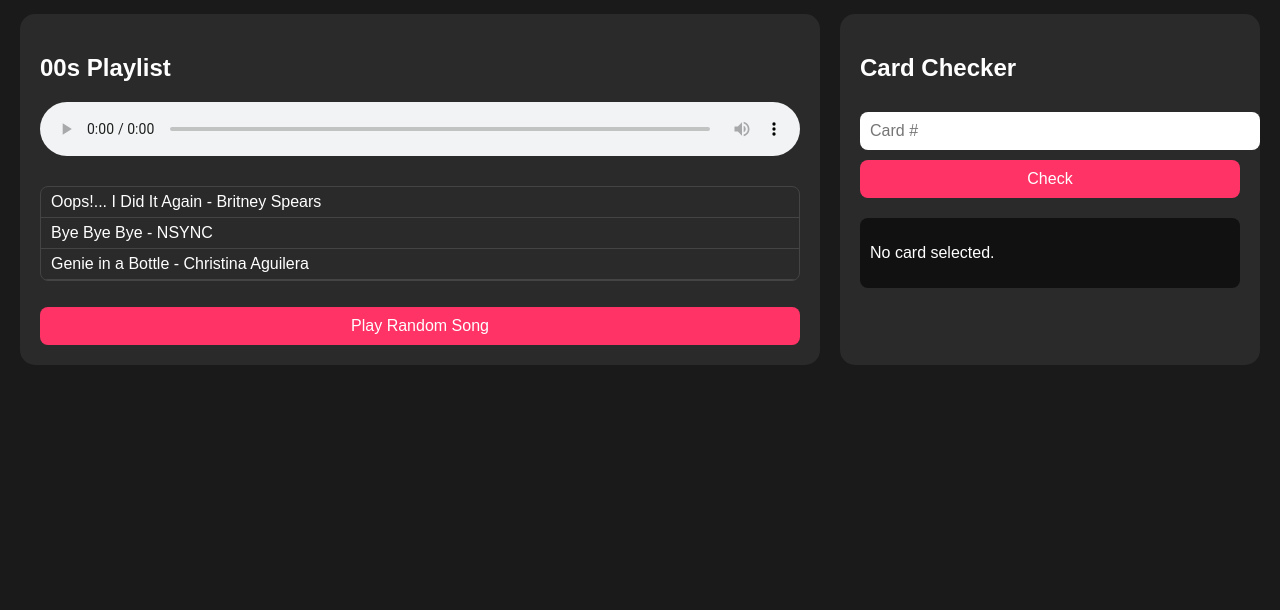
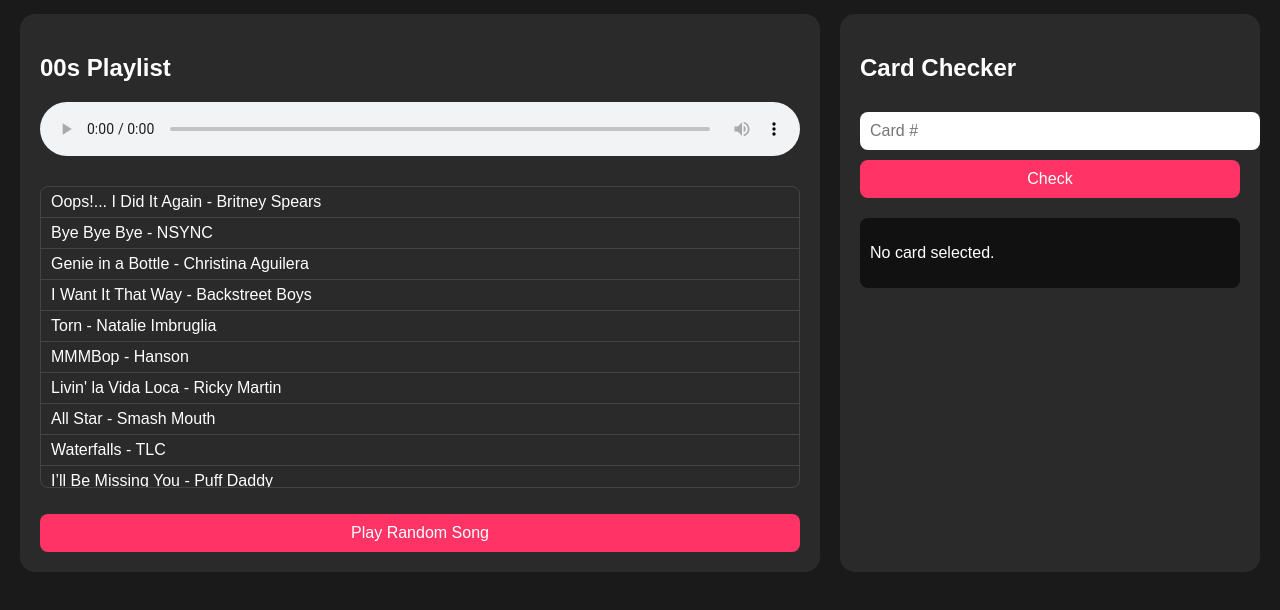
Before and after one commit to TimelessEntertainment/Bingo, a plain HTML site: page music_bingo.html in a window 1280 px wide. Shown: the part 68-678 px from the top of the page. Drawn offline with Linux system fonts and the light colour scheme.

Commit message:
Update music_bingo.html

```diff
--- a/music_bingo.html
+++ b/music_bingo.html
@@ -3,7 +3,7 @@
 <head>
 <meta charset="UTF-8">
 <meta name="viewport" content="width=device-width, initial-scale=1.0">
-<title>Music Bingo</title>
+<title>Music Bingo - 00s</title>
 <style>
 body { background: #1a1a1a; color: #fff; font-family: Arial; margin: 0; padding: 0; }
 header { background: #222; padding: 15px 30px; display: flex; justify-content: space-between; align-items: center; }
@@ -59,12 +59,19 @@ document.getElementById('checkCard').addEventListener('click', () => {
     document.getElementById('cardDisplay').innerHTML = `<p>Displaying Bingo Card #${cardNum} (mock)</p>`;
 });
 
-// Embedded JSON data
+// Playlist data embedded directly
 const songs00s = [
   { "title": "Oops!... I Did It Again", "artist": "Britney Spears", "file": "00s/01_oops.mp3" },
   { "title": "Bye Bye Bye", "artist": "NSYNC", "file": "00s/02_bye_bye_bye.mp3" },
-  { "title": "Genie in a Bottle", "artist": "Christina Aguilera", "file": "00s/03_genie.mp3" }
-  // add all your songs here...
+  { "title": "Genie in a Bottle", "artist": "Christina Aguilera", "file": "00s/03_genie.mp3" },
+  { "title": "I Want It That Way", "artist": "Backstreet Boys", "file": "00s/04_i_want_it_that_way.mp3" },
+  { "title": "Torn", "artist": "Natalie Imbruglia", "file": "00s/05_torn.mp3" },
+  { "title": "MMMBop", "artist": "Hanson", "file": "00s/06_mmmbop.mp3" },
+  { "title": "Livin' la Vida Loca", "artist": "Ricky Martin", "file": "00s/07_livin_la_vida_loca.mp3" },
+  { "title": "All Star", "artist": "Smash Mouth", "file": "00s/08_all_star.mp3" },
+  { "title": "Waterfalls", "artist": "TLC", "file": "00s/09_waterfalls.mp3" },
+  { "title": "I’ll Be Missing You", "artist": "Puff Daddy", "file": "00s/10_ill_be_missing_you.mp3" }
+  // Add all remaining songs following the same format
 ];
 
 const playlistEl = document.getElementById("playlist");
```
